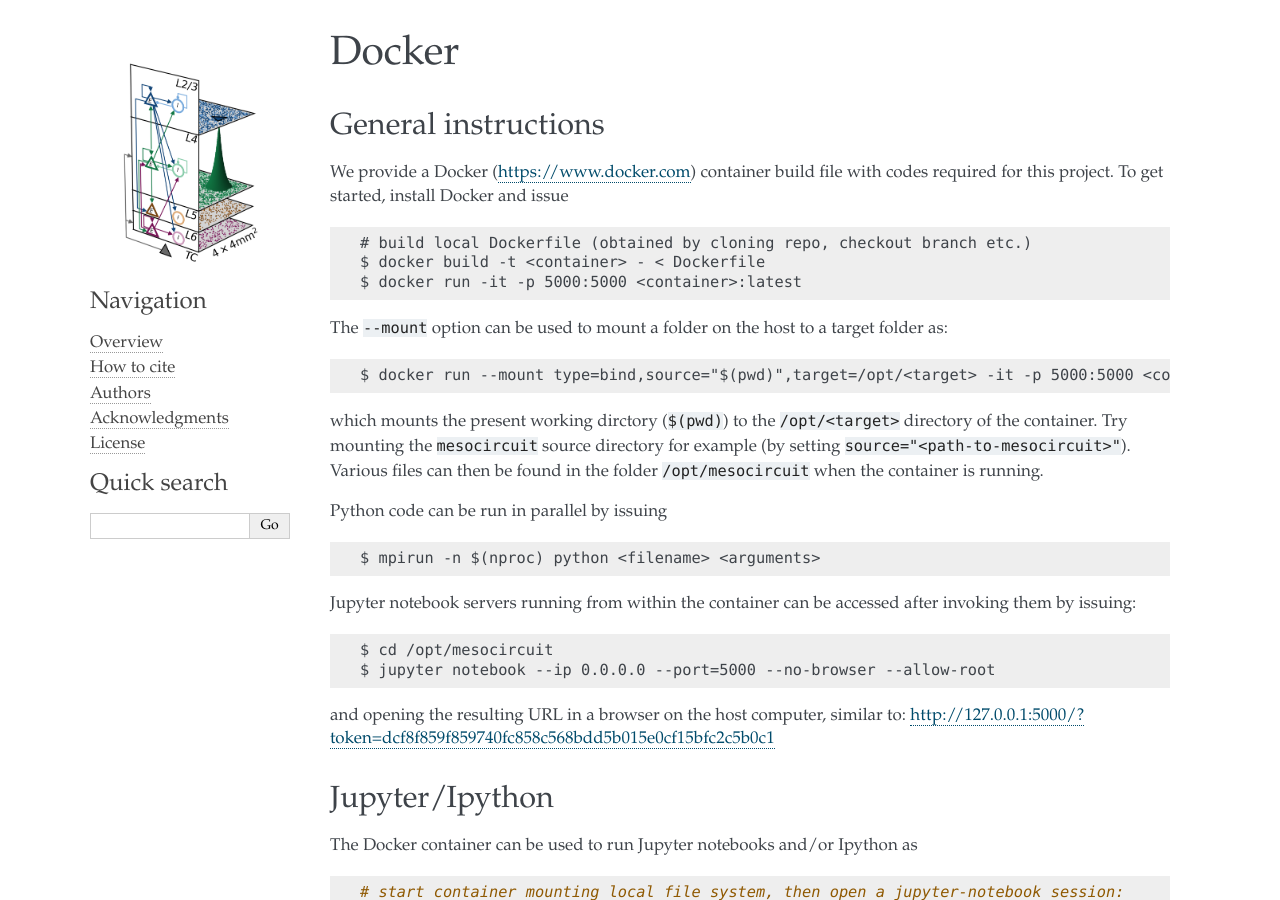
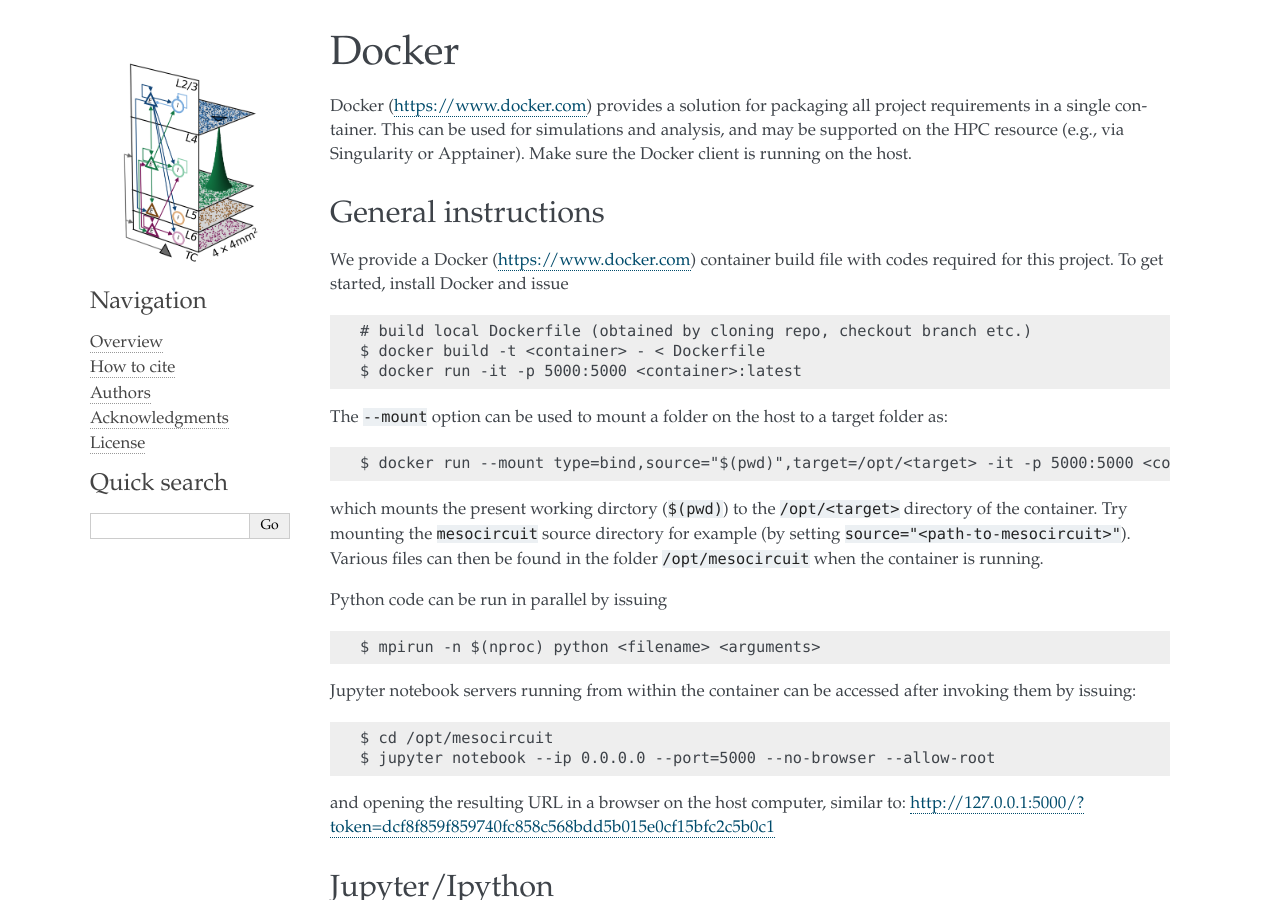
Before and after one commit to INM-6/mesocircuit-model, a Sphinx documentation site: the page built from docs/source/docker.rst, in a window 1280 px wide and 900 px high. Built offline with Sphinx 7.4.7, drawn with Linux system fonts in a browser that asks for light colours; formulas are drawn with MathJax 3; pages that are not in the unit, such as notebooks, are missing from menus.

Commit message:
dockerize

```diff
--- a/docs/source/docker.rst
+++ b/docs/source/docker.rst
@@ -1,5 +1,11 @@
 Docker
 ======
+
+Docker (https://www.docker.com) provides a solution for packaging all
+project requirements in a single container. This can be used for
+simulations and analysis, and may be supported on the HPC resource
+(e.g., via Singularity or Apptainer). Make sure the Docker client is running on the
+host.
 
 General instructions
 --------------------
```
